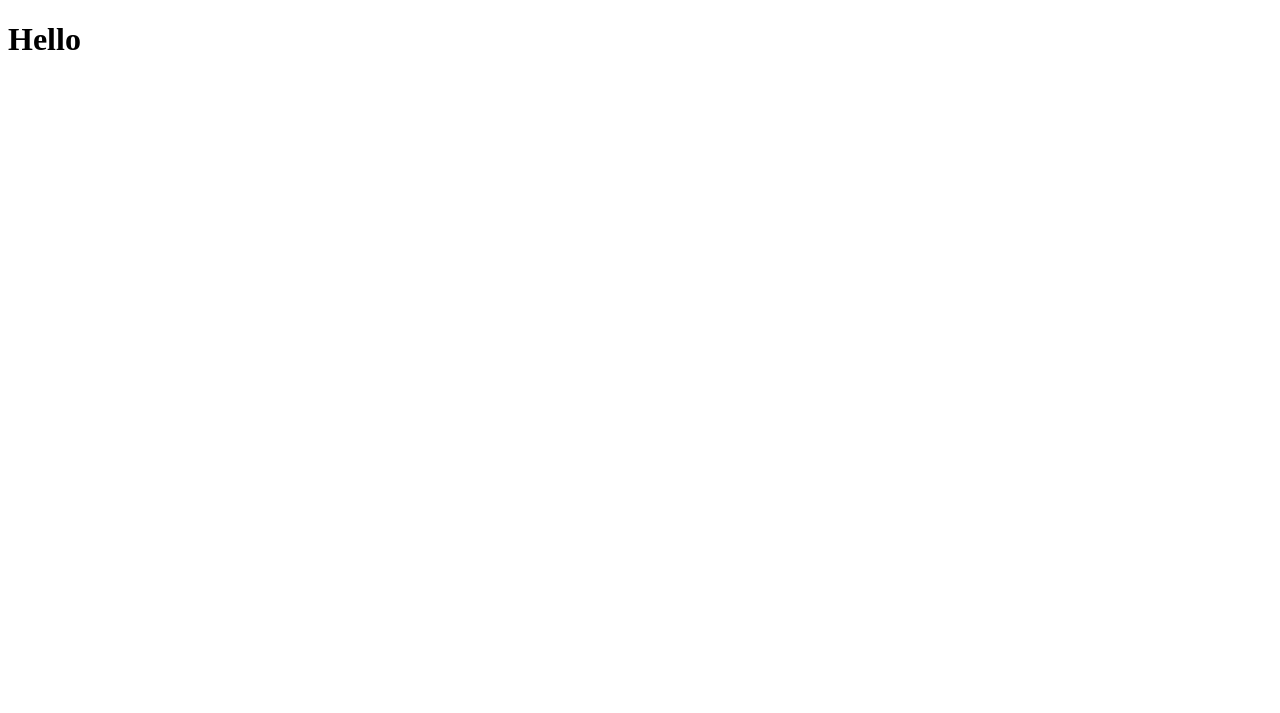
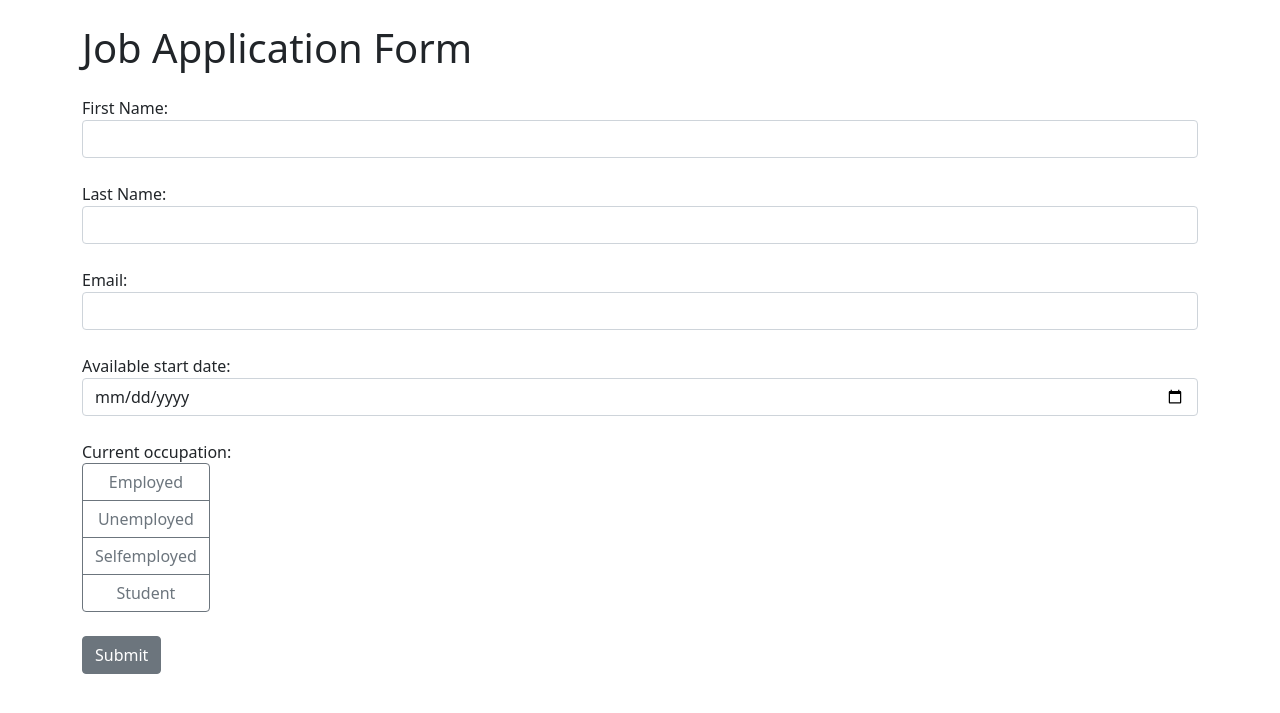
Before and after one commit to SqueekyMouse/app17_django_job_admin, a Django app: page / in a window 1280 px wide. Before the commit the part shown is almost empty. Shown: the top 713 px of the page. Run offline with Django 4.2, Linux system fonts and the light colour scheme.

Commit message:
copied over index.html n edit for django

```diff
--- a/app.py
+++ b/app.py
@@ -2,3 +2,4 @@
 # add app to site settings.py
 # create db: db model in app models.py, makemigration, migrate
 # create index view fn in app views.py, url in app and site urls.py
+# copied over index.html n edit for django
--- a/job_application/templates/index.html
+++ b/job_application/templates/index.html
@@ -1,10 +1,61 @@
 <!DOCTYPE html>
-<html lang="en">
+<html>
     <head>
-        <meta charset="UTF-8">
-        <title>Title</title>
+        <meta charset="utf-8">
+        <meta name="viewport" content="width=device-width, initial-scale=1, shrink-to-fit=no">
+        <link rel="stylesheet" href="https://cdn.jsdelivr.net/npm/bootstrap@5.1.3/dist/css/bootstrap.min.css">
     </head>
-    <body>
-        <h1>Hello</h1>
+    <body >
+        <div class="container">
+            <h1 class="mt-4 mb-4">Job Application Form</h1>
+            <form method="post">
+                <!-- for django csrf error -->
+                {% csrf_token %}
+                <div class="form-group mb-4">
+                    <label for="first_name">First Name:</label>
+                    <input class="form-control" type="test" id="first_name" name="first_name" required>
+                </div>
+                <div class="form-group mb-4">
+                    <label for="last_name">Last Name:</label>
+                    <input class="form-control" type="test" id="last_name" name="last_name" required>
+                </div>
+                <div class="form-group mb-4">
+                    <label for="email">Email:</label>
+                    <input class="form-control" type="email" id="email" name="email" required>
+                </div>
+                <div class="form-group mb-4">
+                    <label for="date">Available start date:</label>
+                    <input class="form-control" type="date" id="date" name="date" required>
+                </div>
+                <div class="form-group mb-4">
+                    <label>Current occupation:</label>
+                    <br>
+                    <div class="btn-group-vertical" id="occupation">
+                        <input class="btn-check form-control" type="radio" id="employed" name="occupation" value="employed" required>
+                        <label class="btn btn-outline-secondary" for="employed">Employed</label>
+
+                        <input class="btn-check form-control" type="radio" id="unemployed" name="occupation" value="unemployed" required>
+                        <label class="btn btn-outline-secondary" for="unemployed">Unemployed</label>
+
+                        <input class="btn-check form-control" type="radio" id="self-employed" name="occupation" value="self-employed" required>
+                        <label class="btn btn-outline-secondary" for="self-employed">Selfemployed</label>
+
+                        <input class="btn-check form-control" type="radio" id="student" name="occupation" value="student" required>
+                        <label class="btn btn-outline-secondary" for="student">Student</label>
+                    </div>
+                </div>
+                <button class="btn btn-secondary mb-4" type="submit">Submit</button>
+                <!-- jinja codes as middle man b/w python and html page -->
+                {% if messages %}
+                <div class="alert alert-success">
+                    {% for message in messages %}
+                        {{ message }}
+                    {% endfor %}
+                </div>
+                {% endif %}
+            </form>
+        </div>
+        <script src="https://code.jquery.com/jquery-3.6.0.min.js"></script>
+        <script src="https://cdn.jsdelivr.net/npm/bootstrap@5.1.3/dist/js/bootstrap.min.js"></script>
     </body>
 </html>
```
